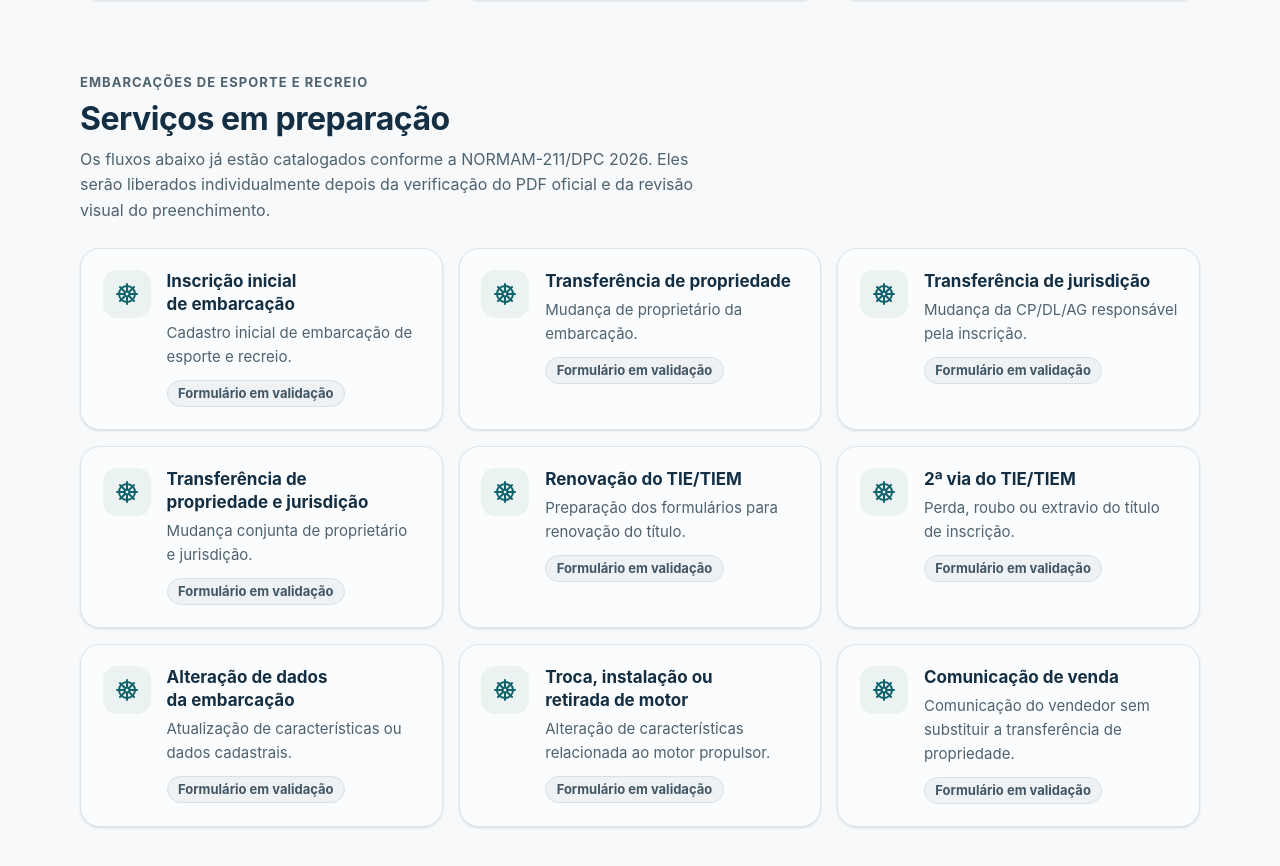
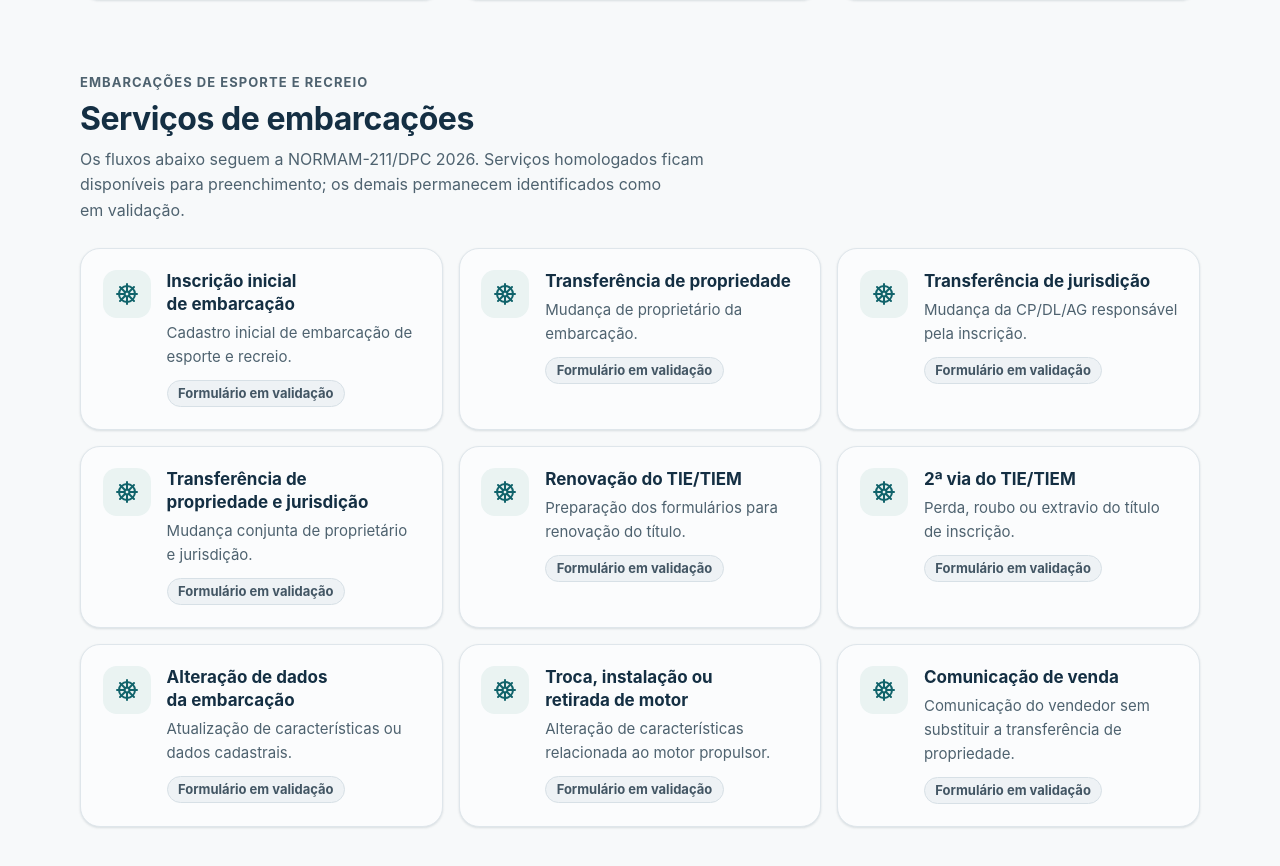
Before and after one commit to matheusdebrito/preenchimento-automatico, a React (Vite) app in the folder frontend/: page / in a window 1280 px wide. Shown: the part 1055-1921 px from the top of the page. Built offline with nearby package versions, Linux system fonts and the light colour scheme; no server answers.

Commit message:
feat(frontend): expose vessel services only when backend approves them

```diff
--- a/frontend/src/pages/HomePage.tsx
+++ b/frontend/src/pages/HomePage.tsx
@@ -131,15 +131,17 @@ export function HomePage() {
           <div className="container">
             <div className="section-heading">
               <p className="eyebrow">Embarcações de esporte e recreio</p>
-              <h2 id="vessel-services-title">Serviços em preparação</h2>
+              <h2 id="vessel-services-title">Serviços de embarcações</h2>
               <p>
-                Os fluxos abaixo já estão catalogados conforme a NORMAM-211/DPC 2026.
-                Eles serão liberados individualmente depois da verificação do PDF oficial
-                e da revisão visual do preenchimento.
+                Os fluxos abaixo seguem a NORMAM-211/DPC 2026. Serviços homologados ficam
+                disponíveis para preenchimento; os demais permanecem identificados como em validação.
               </p>
             </div>
             <div className="category-grid">
-              {PLANNED_VESSEL_SERVICES.map((service) => (
+              {PLANNED_VESSEL_SERVICES.map((service) => {
+                const live = availableById.get(service.id);
+                if (!live) {
+                  return (
                     <article key={service.id} className="category-card category-card--soon">
                       <span className="icon-badge" aria-hidden="true">
                         <ShipWheel />
@@ -152,7 +154,30 @@ export function HomePage() {
                         </div>
                       </div>
                     </article>
-              ))}
+                  );
+                }
+                return (
+                  <Link
+                    key={service.id}
+                    className="category-card category-card--link"
+                    to={'/preencher-real/' + encodeURIComponent(live.id)}
+                  >
+                    <span className="icon-badge" aria-hidden="true">
+                      <ShipWheel />
+                    </span>
+                    <div className="category-card__content">
+                      <h3 className="category-card__title">{live.title}</h3>
+                      <p className="category-card__description">{live.description}</p>
+                      <div className="category-card__meta">
+                        <span className="category-card__available">
+                          Preencher — {live.creditCost} crédito
+                        </span>
+                      </div>
+                    </div>
+                    <ChevronRight className="category-card__chevron" aria-hidden="true" />
+                  </Link>
+                );
+              })}
             </div>
           </div>
         </section>
```
Lines whose indentation alone changed are shown as unchanged.
